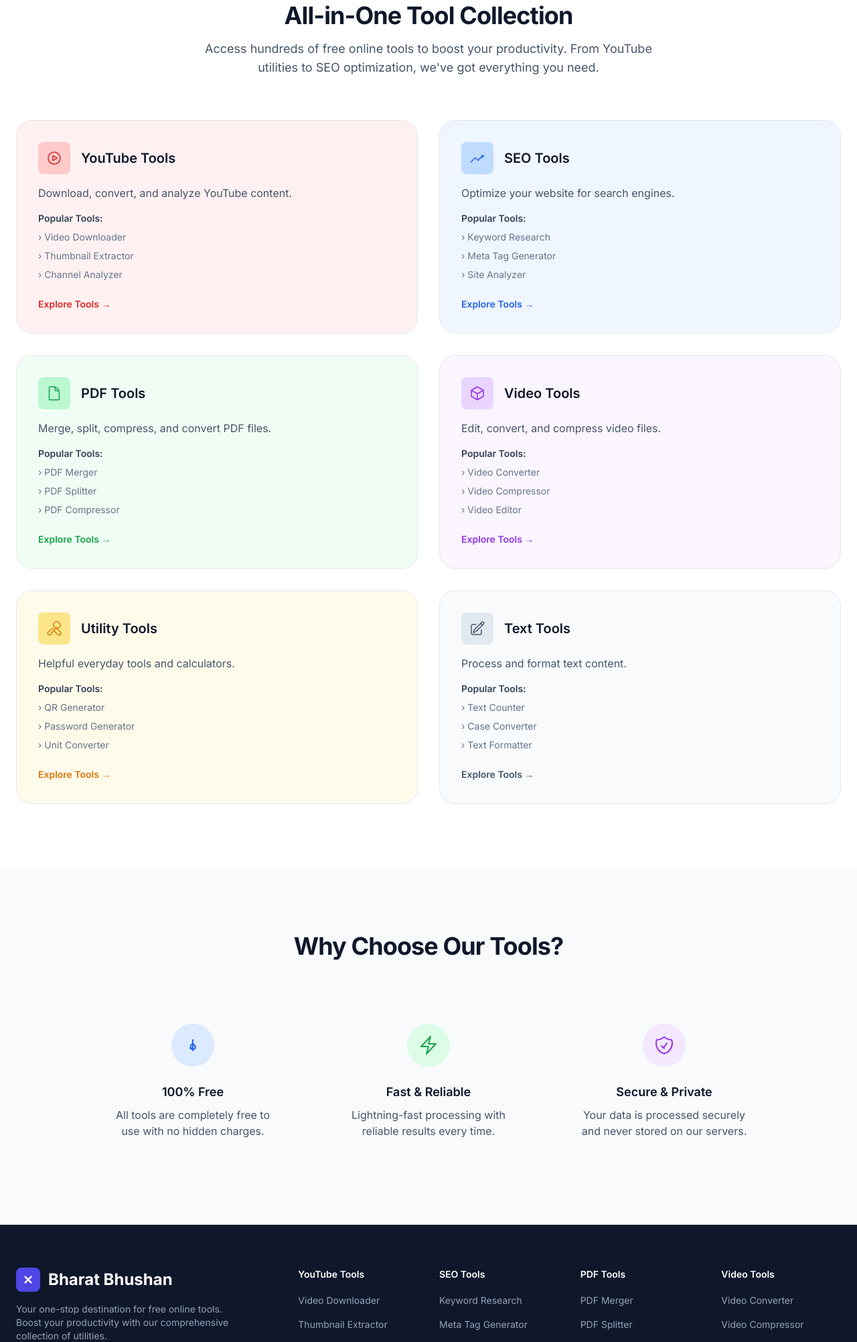
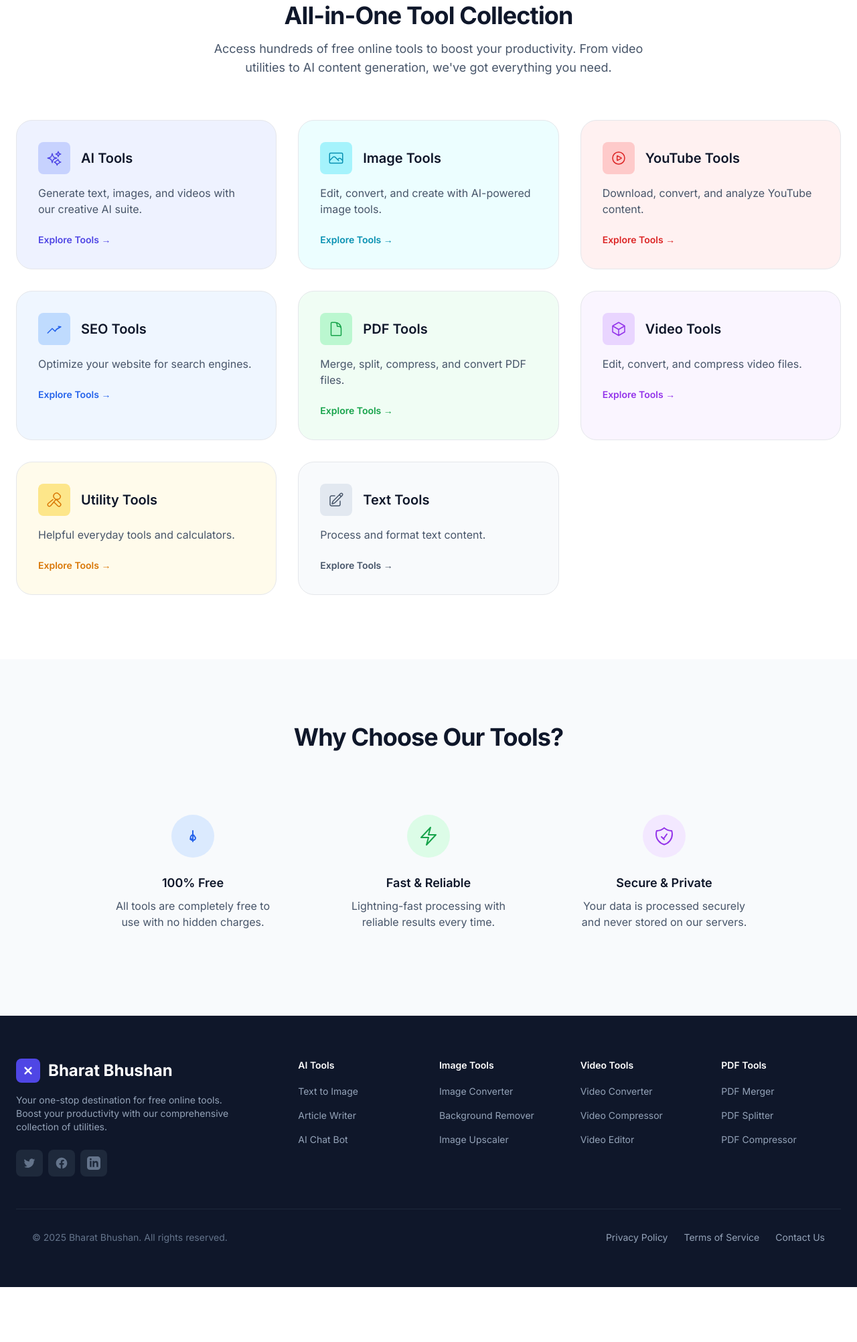
Before and after one commit to Toolzillaofficial/Toolzilla, a plain HTML site: page index.html in a window 1280 px wide. Shown: the part 797-2800 px from the top of the page at 67% size. After the commit the page ends 2718 px from the top, so only its background shows below. Drawn offline with nearby package versions, Linux system fonts and the light colour scheme.

Commit message:
index.html

```diff
--- a/index.html
+++ b/index.html
@@ -56,6 +56,9 @@
         .tool-card-purple { background-color: #FAF5FF; }
         .tool-card-amber { background-color: #FFFBEB; }
         .tool-card-slate { background-color: #F8FAFC; }
+        .tool-card-cyan { background-color: #ECFEFF; }
+        .tool-card-indigo { background-color: #EEF2FF; }
+
     </style>
 </head>
 <body class="text-slate-800" x-data="{ mobileMenuOpen: false }">
@@ -64,9 +67,8 @@
     <header class="hero-bg">
         <div class="container mx-auto px-6 py-4 flex justify-between items-center">
             <!-- Logo -->
-            <a href="#" class="flex items-center space-x-3">
+            <a href="index.html" class="flex items-center space-x-3">
                 <div class="bg-indigo-600 rounded-lg p-2 flex items-center justify-center">
-                    <!-- Accurate SVG for the 'X' Logo -->
                     <svg class="w-5 h-5 text-white" fill="none" viewBox="0 0 24 24" stroke-width="3" stroke="currentColor">
                        <path stroke-linecap="round" stroke-linejoin="round" d="M6.75 17.25L17.25 6.75" />
                        <path stroke-linecap="round" stroke-linejoin="round" d="M6.75 6.75L17.25 17.25" />
@@ -76,8 +78,8 @@
             </a>
             <!-- Desktop Nav -->
             <nav class="hidden md:flex items-center space-x-4">
-                 <a href="Youtube-tools.html" class="rounded-full bg-white px-6 py-3 text-sm font-semibold text-slate-700 shadow-sm border border-slate-200 hover:bg-slate-50">Start with YouTube Tools</a>
-                 <a href="#" class="rounded-full btn-primary px-6 py-3 text-sm font-semibold text-white shadow-sm hover:opacity-90">Explore All Tools</a>
+                 <a href="youtube-tools.html" class="rounded-full bg-white px-6 py-3 text-sm font-semibold text-slate-700 shadow-sm border border-slate-200 hover:bg-slate-50">Start with YouTube Tools</a>
+                 <a href="#all-tools" class="rounded-full btn-primary px-6 py-3 text-sm font-semibold text-white shadow-sm hover:opacity-90">Explore All Tools</a>
             </nav>
             <!-- Mobile Menu Button -->
             <div class="md:hidden">
@@ -92,8 +94,8 @@
         <!-- Mobile Menu -->
         <div x-show="mobileMenuOpen" x-transition class="md:hidden" @click.away="mobileMenuOpen = false">
             <div class="px-2 pt-2 pb-3 space-y-1 sm:px-3">
-                <a href="#" class="block px-3 py-2 rounded-md text-base font-medium text-slate-700 hover:text-slate-900 hover:bg-slate-50">Explore All Tools</a>
-                <a href="Youtube-tools.html" class="block px-3 py-2 rounded-md text-base font-medium text-slate-700 hover:text-slate-900 hover:bg-slate-50">Start with YouTube Tools</a>
+                <a href="#all-tools" class="block px-3 py-2 rounded-md text-base font-medium text-slate-700 hover:text-slate-900 hover:bg-slate-50">Explore All Tools</a>
+                <a href="youtube-tools.html" class="block px-3 py-2 rounded-md text-base font-medium text-slate-700 hover:text-slate-900 hover:bg-slate-50">Start with YouTube Tools</a>
             </div>
         </div>
     </header>
@@ -106,17 +108,17 @@
                     Free Online Tools for <span class="main-heading-highlight">Everyone</span>
                 </h1>
                 <p class="mt-6 max-w-3xl mx-auto text-lg text-slate-600">
-                    Discover hundreds of powerful tools to enhance your productivity. From YouTube utilities to SEO optimization - all completely free and easy to use.
+                    Discover hundreds of powerful tools to enhance your productivity. From YouTube utilities to AI-powered content creation - all completely free and easy to use.
                 </p>
                 <div class="mt-10 flex flex-col sm:flex-row items-center justify-center gap-4">
-                    <a href="#" class="w-full sm:w-auto rounded-full btn-primary px-8 py-3.5 text-sm font-semibold text-white shadow-lg hover:opacity-90 focus-visible:outline focus-visible:outline-2 focus-visible:outline-offset-2 focus-visible:outline-indigo-600">Explore All Tools</a>
-                    <a href="#" class="w-full sm:w-auto rounded-full bg-white px-8 py-3.5 text-sm font-semibold text-slate-700 shadow-lg border border-slate-200 hover:bg-slate-50">Start with YouTube Tools</a>
+                    <a href="#all-tools" class="w-full sm:w-auto rounded-full btn-primary px-8 py-3.5 text-sm font-semibold text-white shadow-lg hover:opacity-90 focus-visible:outline focus-visible:outline-2 focus-visible:outline-offset-2 focus-visible:outline-indigo-600">Explore All Tools</a>
+                    <a href="ai-tools.html" class="w-full sm:w-auto rounded-full bg-white px-8 py-3.5 text-sm font-semibold text-slate-700 shadow-lg border border-slate-200 hover:bg-slate-50">Try our AI Tools</a>
                 </div>
 
                 <!-- Feature Highlights -->
                 <div class="mt-20 max-w-5xl mx-auto grid grid-cols-2 md:grid-cols-4 gap-8">
                     <div class="text-center">
-                        <p class="text-3xl font-bold text-indigo-600">50+</p>
+                        <p class="text-3xl font-bold text-indigo-600">100+</p>
                         <p class="text-sm text-slate-500 mt-1">Free Tools</p>
                     </div>
                     <div class="text-center">
@@ -136,17 +138,41 @@
         </section>
 
         <!-- All-in-One Tool Collection Section -->
-        <section class="py-20 sm:py-24 bg-white">
+        <section id="all-tools" class="py-20 sm:py-24 bg-white">
             <div class="container mx-auto px-6">
                 <div class="text-center max-w-2xl mx-auto">
                     <h2 class="text-3xl md:text-4xl font-bold tracking-tight text-slate-900">All-in-One Tool Collection</h2>
                     <p class="mt-4 text-lg text-slate-600">
-                        Access hundreds of free online tools to boost your productivity. From YouTube utilities to SEO optimization, we've got everything you need.
+                        Access hundreds of free online tools to boost your productivity. From video utilities to AI content generation, we've got everything you need.
                     </p>
                 </div>
 
                 <!-- Tools Grid -->
-                <div class="mt-16 grid grid-cols-1 md:grid-cols-2 gap-8">
+                <div class="mt-16 grid grid-cols-1 md:grid-cols-2 lg:grid-cols-3 gap-8">
+                    <!-- AI Tools Card -->
+                    <div class="tool-card tool-card-indigo card-hover">
+                        <div class="flex items-center gap-4">
+                            <div class="flex items-center justify-center h-12 w-12 rounded-lg bg-indigo-200">
+                               <svg class="h-6 w-6 text-indigo-600" fill="none" viewBox="0 0 24 24" stroke-width="1.5" stroke="currentColor"><path stroke-linecap="round" stroke-linejoin="round" d="M9.813 15.904L9 18.75l-.813-2.846a4.5 4.5 0 00-3.09-3.09L2.25 12l2.846-.813a4.5 4.5 0 003.09-3.09L9 5.25l.813 2.846a4.5 4.5 0 003.09 3.09L15.75 12l-2.846.813a4.5 4.5 0 00-3.09 3.09zM18.259 8.715L18 9.75l-.259-1.035a3.375 3.375 0 00-2.455-2.456L14.25 6l1.036-.259a3.375 3.375 0 002.455-2.456L18 2.25l.259 1.035a3.375 3.375 0 002.456 2.456L21.75 6l-1.035.259a3.375 3.375 0 00-2.456 2.456zM16.898 20.562L16.25 22.5l-.648-1.938a2.25 2.25 0 01-1.473-1.473L12.25 18l1.938-.648a2.25 2.25 0 011.473-1.473L17.75 14l.648 1.938a2.25 2.25 0 011.473 1.473L21.75 18l-1.938.648a2.25 2.25 0 01-1.473 1.473z" /></svg>
+                            </div>
+                            <h3 class="text-xl font-semibold text-slate-900">AI Tools</h3>
+                        </div>
+                        <p class="mt-4 text-base text-slate-600">Generate text, images, and videos with our creative AI suite.</p>
+                        <a href="ai-tools.html" class="mt-6 inline-block text-sm font-semibold text-indigo-600 hover:text-indigo-500">Explore Tools &rarr;</a>
+                    </div>
+
+                    <!-- Image Tools -->
+                    <div class="tool-card tool-card-cyan card-hover">
+                        <div class="flex items-center gap-4">
+                            <div class="flex items-center justify-center h-12 w-12 rounded-lg bg-cyan-200">
+                               <svg class="h-6 w-6 text-cyan-600" fill="none" viewBox="0 0 24 24" stroke-width="1.5" stroke="currentColor"><path stroke-linecap="round" stroke-linejoin="round" d="M2.25 15.75l5.159-5.159a2.25 2.25 0 013.182 0l5.159 5.159m-1.5-1.5l1.409-1.409a2.25 2.25 0 013.182 0l2.909 2.909m-18 3.75h16.5a1.5 1.5 0 001.5-1.5V6a1.5 1.5 0 00-1.5-1.5H3.75A1.5 1.5 0 002.25 6v12a1.5 1.5 0 001.5 1.5z" /></svg>
+                            </div>
+                            <h3 class="text-xl font-semibold text-slate-900">Image Tools</h3>
+                        </div>
+                        <p class="mt-4 text-base text-slate-600">Edit, convert, and create with AI-powered image tools.</p>
+                        <a href="image-tools.html" class="mt-6 inline-block text-sm font-semibold text-cyan-600 hover:text-cyan-500">Explore Tools &rarr;</a>
+                    </div>
+
                     <!-- YouTube Tools Card -->
                     <div class="tool-card tool-card-red card-hover">
                         <div class="flex items-center gap-4">
@@ -159,13 +185,7 @@
                             <h3 class="text-xl font-semibold text-slate-900">YouTube Tools</h3>
                         </div>
                         <p class="mt-4 text-base text-slate-600">Download, convert, and analyze YouTube content.</p>
-                        <p class="mt-4 text-sm font-semibold text-slate-700">Popular Tools:</p>
-                        <ul class="mt-2 space-y-2 text-sm text-slate-500">
-                            <li>› Video Downloader</li>
-                            <li>› Thumbnail Extractor</li>
-                            <li>› Channel Analyzer</li>
-                        </ul>
-                        <a href="Youtube-tools.html" class="mt-6 inline-block text-sm font-semibold text-red-600 hover:text-red-500">Explore Tools &rarr;</a>
+                        <a href="youtube-tools.html" class="mt-6 inline-block text-sm font-semibold text-red-600 hover:text-red-500">Explore Tools &rarr;</a>
                     </div>
 
                     <!-- SEO Tools Card -->
@@ -179,12 +199,6 @@
                             <h3 class="text-xl font-semibold text-slate-900">SEO Tools</h3>
                         </div>
                         <p class="mt-4 text-base text-slate-600">Optimize your website for search engines.</p>
-                        <p class="mt-4 text-sm font-semibold text-slate-700">Popular Tools:</p>
-                        <ul class="mt-2 space-y-2 text-sm text-slate-500">
-                            <li>› Keyword Research</li>
-                            <li>› Meta Tag Generator</li>
-                            <li>› Site Analyzer</li>
-                        </ul>
                         <a href="seo-tools.html" class="mt-6 inline-block text-sm font-semibold text-blue-600 hover:text-blue-500">Explore Tools &rarr;</a>
                     </div>
 
@@ -199,12 +213,6 @@
                             <h3 class="text-xl font-semibold text-slate-900">PDF Tools</h3>
                         </div>
                         <p class="mt-4 text-base text-slate-600">Merge, split, compress, and convert PDF files.</p>
-                        <p class="mt-4 text-sm font-semibold text-slate-700">Popular Tools:</p>
-                         <ul class="mt-2 space-y-2 text-sm text-slate-500">
-                            <li>› PDF Merger</li>
-                            <li>› PDF Splitter</li>
-                            <li>› PDF Compressor</li>
-                        </ul>
                         <a href="pdf-tools.html" class="mt-6 inline-block text-sm font-semibold text-green-600 hover:text-green-500">Explore Tools &rarr;</a>
                     </div>
 
@@ -212,19 +220,11 @@
                     <div class="tool-card tool-card-purple card-hover">
                         <div class="flex items-center gap-4">
                             <div class="flex items-center justify-center h-12 w-12 rounded-lg bg-purple-200">
-                               <svg class="h-6 w-6 text-purple-600" fill="none" viewBox="0 0 24 24" stroke-width="1.5" stroke="currentColor">
-                                  <path stroke-linecap="round" stroke-linejoin="round" d="M21 7.5l-9-5.25L3 7.5m18 0l-9 5.25m9-5.25v9l-9 5.25M3 7.5l9 5.25M3 7.5v9l9 5.25m0-9v9" />
-                               </svg>
+                               <svg class="h-6 w-6 text-purple-600" fill="none" viewBox="0 0 24 24" stroke-width="1.5" stroke="currentColor"><path stroke-linecap="round" stroke-linejoin="round" d="M21 7.5l-9-5.25L3 7.5m18 0l-9 5.25m9-5.25v9l-9 5.25M3 7.5l9 5.25M3 7.5v9l9 5.25m0-9v9" /></svg>
                             </div>
                             <h3 class="text-xl font-semibold text-slate-900">Video Tools</h3>
                         </div>
                         <p class="mt-4 text-base text-slate-600">Edit, convert, and compress video files.</p>
-                        <p class="mt-4 text-sm font-semibold text-slate-700">Popular Tools:</p>
-                         <ul class="mt-2 space-y-2 text-sm text-slate-500">
-                            <li>› Video Converter</li>
-                            <li>› Video Compressor</li>
-                            <li>› Video Editor</li>
-                        </ul>
                         <a href="video-tools.html" class="mt-6 inline-block text-sm font-semibold text-purple-600 hover:text-purple-500">Explore Tools &rarr;</a>
                     </div>
 
@@ -232,19 +232,11 @@
                     <div class="tool-card tool-card-amber card-hover">
                         <div class="flex items-center gap-4">
                             <div class="flex items-center justify-center h-12 w-12 rounded-lg bg-amber-200">
-                               <svg class="h-6 w-6 text-amber-600" fill="none" viewBox="0 0 24 24" stroke-width="1.5" stroke="currentColor">
-                                  <path stroke-linecap="round" stroke-linejoin="round" d="M11.42 15.17L17.25 21A2.652 2.652 0 0021 17.25l-5.877-5.877M11.42 15.17l2.496-3.03c.317-.384.74-.664 1.208-.766M11.42 15.17l-4.655 5.653a2.548 2.548 0 11-3.586-3.586l6.837-5.63m5.108-.233c.55-.164 1.163-.188 1.743-.14a4.5 4.5 0 004.474-4.474c-.04-.58-.297-1.128-.738-1.562l-2.21-2.21a4.5 4.5 0 00-6.334 6.334l2.21 2.21a4.5 4.5 0 001.562.738z" />
-                               </svg>
+                               <svg class="h-6 w-6 text-amber-600" fill="none" viewBox="0 0 24 24" stroke-width="1.5" stroke="currentColor"><path stroke-linecap="round" stroke-linejoin="round" d="M11.42 15.17L17.25 21A2.652 2.652 0 0021 17.25l-5.877-5.877M11.42 15.17l2.496-3.03c.317-.384.74-.664 1.208-.766M11.42 15.17l-4.655 5.653a2.548 2.548 0 11-3.586-3.586l6.837-5.63m5.108-.233c.55-.164 1.163-.188 1.743-.14a4.5 4.5 0 004.474-4.474c-.04-.58-.297-1.128-.738-1.562l-2.21-2.21a4.5 4.5 0 00-6.334 6.334l2.21 2.21a4.5 4.5 0 001.562.738z" /></svg>
                             </div>
                             <h3 class="text-xl font-semibold text-slate-900">Utility Tools</h3>
                         </div>
                         <p class="mt-4 text-base text-slate-600">Helpful everyday tools and calculators.</p>
-                        <p class="mt-4 text-sm font-semibold text-slate-700">Popular Tools:</p>
-                         <ul class="mt-2 space-y-2 text-sm text-slate-500">
-                            <li>› QR Generator</li>
-                            <li>› Password Generator</li>
-                            <li>› Unit Converter</li>
-                        </ul>
                         <a href="utility-tools.html" class="mt-6 inline-block text-sm font-semibold text-amber-600 hover:text-amber-500">Explore Tools &rarr;</a>
                     </div>
 
@@ -252,19 +244,11 @@
                     <div class="tool-card tool-card-slate card-hover">
                         <div class="flex items-center gap-4">
                             <div class="flex items-center justify-center h-12 w-12 rounded-lg bg-slate-200">
-                               <svg class="h-6 w-6 text-slate-600" fill="none" viewBox="0 0 24 24" stroke-width="1.5" stroke="currentColor">
-                                  <path stroke-linecap="round" stroke-linejoin="round" d="M16.862 4.487l1.687-1.688a1.875 1.875 0 112.652 2.652L10.582 16.07a4.5 4.5 0 01-1.897 1.13L6 18l.8-2.685a4.5 4.5 0 011.13-1.897l8.932-8.931zm0 0L19.5 7.125M18 14v4.75A2.25 2.25 0 0115.75 21H5.25A2.25 2.25 0 013 18.75V8.25A2.25 2.25 0 015.25 6H10" />
-                               </svg>
+                               <svg class="h-6 w-6 text-slate-600" fill="none" viewBox="0 0 24 24" stroke-width="1.5" stroke="currentColor"><path stroke-linecap="round" stroke-linejoin="round" d="M16.862 4.487l1.687-1.688a1.875 1.875 0 112.652 2.652L10.582 16.07a4.5 4.5 0 01-1.897 1.13L6 18l.8-2.685a4.5 4.5 0 011.13-1.897l8.932-8.931zm0 0L19.5 7.125M18 14v4.75A2.25 2.25 0 0115.75 21H5.25A2.25 2.25 0 013 18.75V8.25A2.25 2.25 0 015.25 6H10" /></svg>
                             </div>
                             <h3 class="text-xl font-semibold text-slate-900">Text Tools</h3>
                         </div>
                         <p class="mt-4 text-base text-slate-600">Process and format text content.</p>
-                        <p class="mt-4 text-sm font-semibold text-slate-700">Popular Tools:</p>
-                         <ul class="mt-2 space-y-2 text-sm text-slate-500">
-                            <li>› Text Counter</li>
-                            <li>› Case Converter</li>
-                            <li>› Text Formatter</li>
-                        </ul>
                         <a href="text-tools.html" class="mt-6 inline-block text-sm font-semibold text-slate-600 hover:text-slate-500">Explore Tools &rarr;</a>
                     </div>
                 </div>
@@ -322,8 +306,8 @@
                      <a href="#" class="flex items-center space-x-3">
                         <div class="bg-indigo-600 rounded-lg p-2 flex items-center justify-center">
                             <svg class="w-5 h-5 text-white" fill="none" viewBox="0 0 24 24" stroke-width="3" stroke="currentColor">
-                               <path stroke-linecap="round" stroke-linejoin="round" d="M6.75 17.25L17.25 6.75" />
-                               <path stroke-linecap="round" stroke-linejoin="round" d="M6.75 6.75L17.25 17.25" />
+                                <path stroke-linecap="round" stroke-linejoin="round" d="M6.75 17.25L17.25 6.75" />
+                                <path stroke-linecap="round" stroke-linejoin="round" d="M6.75 6.75L17.25 17.25" />
                             </svg>
                         </div>
                         <span class="text-2xl font-bold text-white">Bharat Bhushan</span>
@@ -341,35 +325,35 @@
                 <!-- Links Grid -->
                 <div class="lg:col-span-8 grid grid-cols-2 md:grid-cols-4 gap-8">
                     <div>
-                        <h3 class="text-sm font-semibold text-white">YouTube Tools</h3>
+                        <h3 class="text-sm font-semibold text-white">AI Tools</h3>
                         <ul class="mt-4 space-y-3">
-                            <li><a href="#" class="text-sm hover:text-white">Video Downloader</a></li>
-                            <li><a href="#" class="text-sm hover:text-white">Thumbnail Extractor</a></li>
-                            <li><a href="#" class="text-sm hover:text-white">Channel Analyzer</a></li>
+                            <li><a href="ai-tools.html" class="text-sm hover:text-white">Text to Image</a></li>
+                            <li><a href="ai-tools.html" class="text-sm hover:text-white">Article Writer</a></li>
+                            <li><a href="ai-tools.html" class="text-sm hover:text-white">AI Chat Bot</a></li>
                         </ul>
                     </div>
                     <div>
-                        <h3 class="text-sm font-semibold text-white">SEO Tools</h3>
+                        <h3 class="text-sm font-semibold text-white">Image Tools</h3>
                         <ul class="mt-4 space-y-3">
-                            <li><a href="#" class="text-sm hover:text-white">Keyword Research</a></li>
-                            <li><a href="#" class="text-sm hover:text-white">Meta Tag Generator</a></li>
-                            <li><a href="#" class="text-sm hover:text-white">Site Analyzer</a></li>
+                            <li><a href="image-tools.html" class="text-sm hover:text-white">Image Converter</a></li>
+                            <li><a href="image-tools.html" class="text-sm hover:text-white">Background Remover</a></li>
+                            <li><a href="image-tools.html" class="text-sm hover:text-white">Image Upscaler</a></li>
                         </ul>
                     </div>
                     <div>
-                        <h3 class="text-sm font-semibold text-white">PDF Tools</h3>
+                        <h3 class="text-sm font-semibold text-white">Video Tools</h3>
                         <ul class="mt-4 space-y-3">
-                            <li><a href="#" class="text-sm hover:text-white">PDF Merger</a></li>
-                            <li><a href="#" class="text-sm hover:text-white">PDF Splitter</a></li>
-                            <li><a href="#" class="text-sm hover:text-white">PDF Compressor</a></li>
+                            <li><a href="video-tools.html" class="text-sm hover:text-white">Video Converter</a></li>
+                            <li><a href="video-tools.html" class="text-sm hover:text-white">Video Compressor</a></li>
+                            <li><a href="video-tools.html" class="text-sm hover:text-white">Video Editor</a></li>
                         </ul>
                     </div>
                      <div>
-                        <h3 class="text-sm font-semibold text-white">Video Tools</h3>
+                        <h3 class="text-sm font-semibold text-white">PDF Tools</h3>
                         <ul class="mt-4 space-y-3">
-                            <li><a href="#" class="text-sm hover:text-white">Video Converter</a></li>
-                            <li><a href="#" class="text-sm hover:text-white">Video Compressor</a></li>
-                            <li><a href="#" class="text-sm hover:text-white">Video Editor</a></li>
+                            <li><a href="pdf-tools.html" class="text-sm hover:text-white">PDF Merger</a></li>
+                            <li><a href="pdf-tools.html" class="text-sm hover:text-white">PDF Splitter</a></li>
+                            <li><a href="pdf-tools.html" class="text-sm hover:text-white">PDF Compressor</a></li>
                         </ul>
                     </div>
                 </div>
```
